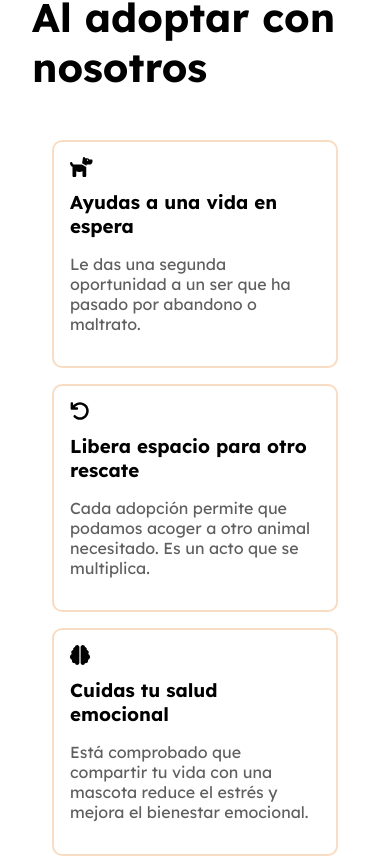
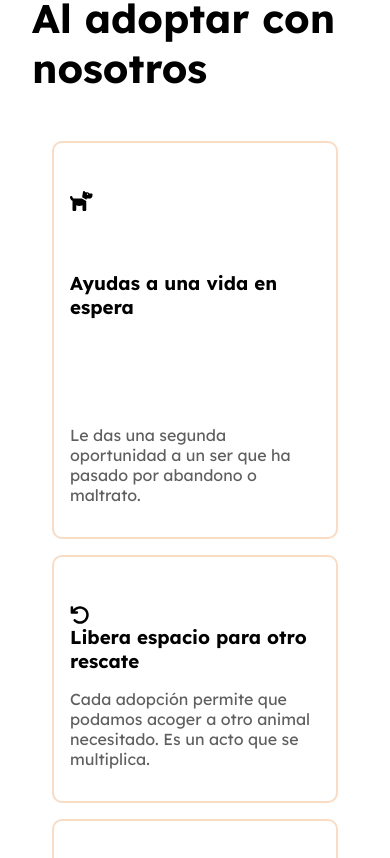
Before and after one commit to Darionvr/unhogarmas, a React (Vite) app in the folder client/: page / in a window 390 px wide. Shown: the part 890-1748 px from the top of the page. Built offline with nearby package versions, Linux system fonts and the light colour scheme.

Commit message:
Subgrid Home

```diff
--- a/client/src/App.css
+++ b/client/src/App.css
@@ -29,11 +29,16 @@
 
 /************************* NAVBAR *************************/
 nav {
+  position: sticky;
+  top: 0;
+  z-index: 100;
   display: flex;
   align-items: center;
   justify-content: flex-end;
   padding: 1rem 3rem 1rem 3rem;
   gap: 1rem;
+  background-color: white;
+  border-bottom: 1px solid var(--Melon);
 
 
 }
@@ -87,15 +92,20 @@ dialog {
   a {
     display: block;
   }
-  p{
+
+  p {
     margin-bottom: 0
-  };
+  }
+
+  ;
 }
-.user-name{
+
+.user-name {
   font-size: 1.2rem;
   margin: 0;
 }
-.close-button{
+
+.close-button {
 
   background-color: transparent;
   border: none;
@@ -277,46 +287,35 @@ dialog {
 
 
 .cards-container {
-
   display: grid;
-  grid-template-columns: 1fr 1fr;
-  grid-template-rows: 1fr 1fr;
+  grid-template-columns: repeat(2, 1fr);
+  grid-template-rows: auto auto;
   gap: 1rem;
   text-align: left;
-  height: min-content;
-
-
 
 }
 
-
 .cards {
-  position: relative;
-  display: flex;
-  flex-direction: column;
+  display: grid;
+  grid-template-rows: subgrid;
+  grid-row: span 3;
+  row-gap: 0;
   border: 2px solid var(--ChampagnePink);
-  padding: 3rem 1rem 1rem 1rem;
+  padding: 1rem;
   border-radius: 10px;
   min-width: 170px;
   max-width: 250px;
 
-
   h3 {
     margin: 0;
-    min-height: 2.8rem;
   }
 
   p {
     color: #5f5f5f;
-
   }
 }
 
 
-.cards svg {
-  position: absolute;
-  top: 15px;
-}
 
 /************************* MAP *************************/
 
@@ -394,7 +393,7 @@ footer {
 
 
 
-/*Css de CreatePost.jsx*/
+/************************* CreatePost *****************************/
 .create-post-container {
   display: flex;
   justify-content: space-between;
@@ -437,18 +436,19 @@ footer {
 }
 
 
-.create-post-form-container form{
+.create-post-form-container form {
   display: flex;
   flex-direction: column;
   gap: 2rem;
   width: 100%;
 }
+
 .information1 {
   display: flex;
   align-items: center;
   gap: 30px;
 
-  input{
+  input {
     width: 100%;
   }
 }
@@ -534,7 +534,7 @@ select {
 
 
 
-/****************ADOPTIONFORM*********************/
+/************************** ADOPTIONFORM **************************/
 
 .FormAdopt {
   max-width: 900px;
@@ -544,12 +544,14 @@ select {
   flex-direction: column;
   gap: 2rem;
 }
-.adoption-main{
+
+.adoption-main {
   padding: 3rem;
   display: flex;
   flex-direction: column;
 }
-.adoption-form-section{
+
+.adoption-form-section {
   padding: 3rem;
   border-bottom: solid 1px var(--Melon);
 
@@ -655,7 +657,7 @@ select {
   margin: auto;
   background-color: var(--Seashell);
   padding-bottom: 10px;
- border-radius: 10px;
+  border-radius: 10px;
 }
 
 .slides-wrapper {
@@ -699,14 +701,18 @@ select {
 }
 
 
-/***************AdoptionList************/
+/***************************AdoptionList***************************/
 .AdopListBody {
-
+  display: flex;
+  flex-direction: column;
+  gap: 2rem;
   background-color: var(--Seashell);
+  padding: 5rem;
+  box-sizing: border-box;
 
   h1 {
-    padding-left: 65px;
-    padding-top: 50px;
+    margin: 0;
+
   }
 }
 
@@ -714,8 +720,7 @@ select {
   display: flex;
   flex-direction: row;
   gap: 20px;
-  margin: 20px auto;
-  padding-left: 65px;
+
 }
 
 .filtrer select {
@@ -726,6 +731,7 @@ select {
   background-color: var(--PaleDogwood);
   width: 100px;
   cursor: pointer;
+  font-family: "Lexend", sans-serif;
 }
 
 
@@ -733,8 +739,8 @@ select {
 .card-list {
   display: flex;
   flex-wrap: wrap;
-  gap: 20xp;
-  padding: 60px;
+  gap: 20px;
+
 }
 
 
@@ -744,7 +750,7 @@ select {
   border-radius: 15px;
   background-color: white;
   cursor: pointer;
-  margin: 15px;
+
 }
 
 
@@ -836,7 +842,9 @@ select {
 }
 
 .staff-pictures {
-  width: 100%;
+  display: grid;
+  grid-template-rows: repeat(3, auto);
+  max-width: 300px;
 }
 
 .staff-pictures img {
@@ -1086,13 +1094,11 @@ select {
 
 /*******************MYPROFILE****************************/
 
-.profile-main{
+.profile-main {
   padding: 2rem;
 }
-.MyProfile {
 
-
-}
+.MyProfile {}
 
 .ProfileSection {
   display: flex;
@@ -1175,6 +1181,7 @@ hr {
   margin-top: 30px;
   text-align: center;
 }
-.AddPetButton .melon-button{
+
+.AddPetButton .melon-button {
   padding: 1.2rem;
 }
--- a/client/src/AppQueries.css
+++ b/client/src/AppQueries.css
@@ -103,11 +103,7 @@
         width: 100%;
     }
 
-    /************************* STAFF *************************/
 
-    .staff-pictures h2 {
-        height: 60px;
-    }
 
 }
 
```
